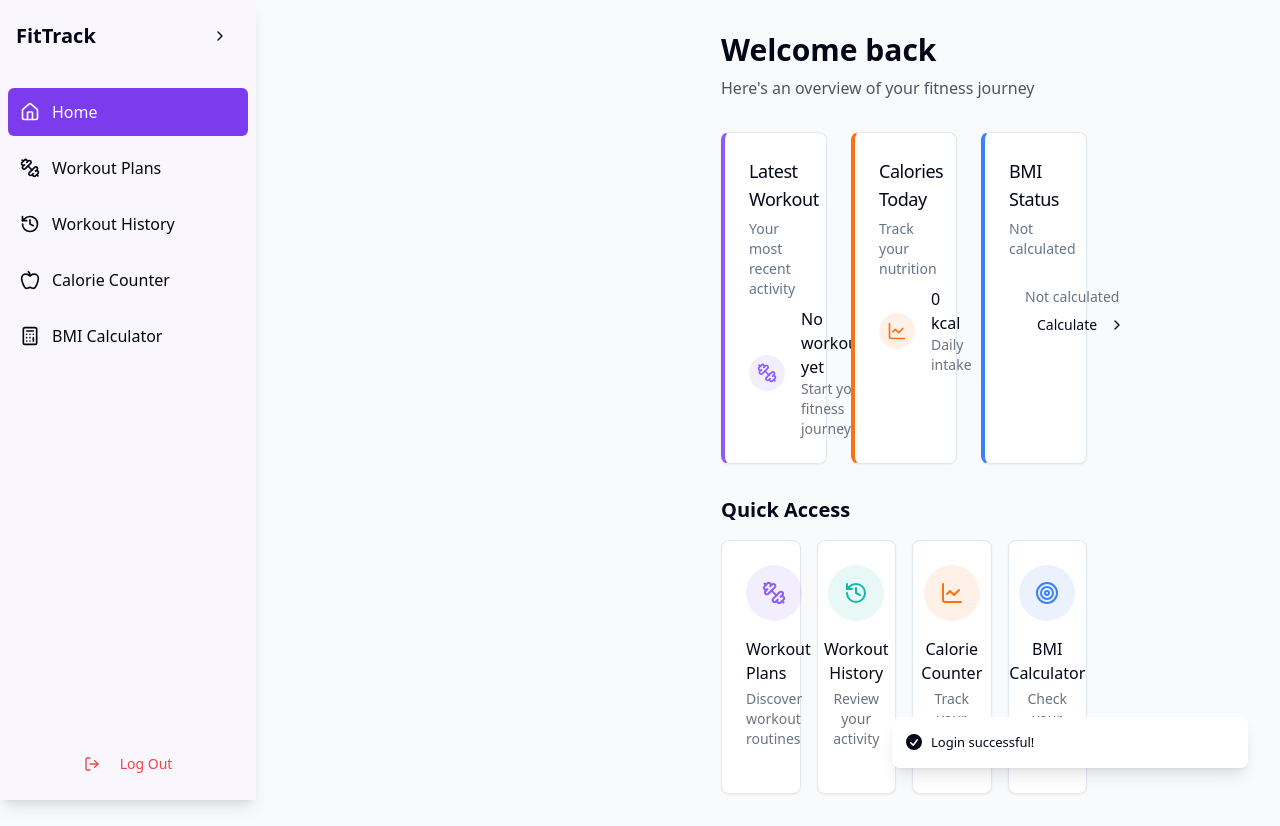
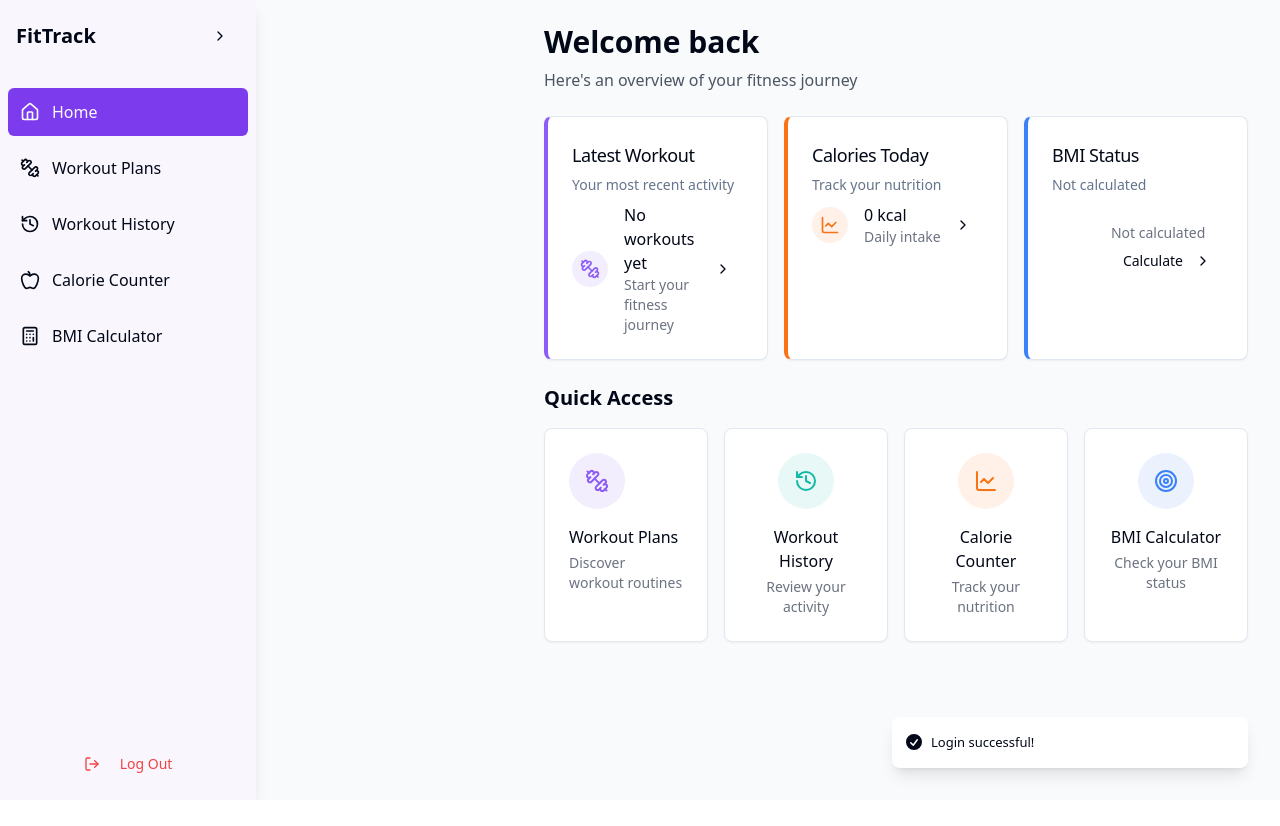
Before and after one commit to Nalin-22/body-beat-blueprint, a React (Vite) app: page /login in a window 1280 px wide. Both pictures are taken after typing "name@example.com", "Sample123" into the empty fields and a click on the button "Sign in". After the commit the page ends 800 px from the top, so only its background shows below. Built offline with nearby package versions, Linux system fonts and the light colour scheme.

Commit message:
Remove whitespace in DashboardLayout
Removed excessive whitespace between the sidebar menu and the main content area in the DashboardLayout to improve visual appearance.

```diff
--- a/src/components/SideMenu.tsx
+++ b/src/components/SideMenu.tsx
@@ -97,8 +97,10 @@ const SideMenu = () => {
                     <Link
                       to={item.path}
                       className={cn(
-                        "flex items-center p-3 rounded-md transition-all hover:bg-sidebar-accent/70 group",
-                        location.pathname === item.path ? "bg-primary text-primary-foreground hover:bg-primary/90" : "hover:text-accent-foreground",
+                        "flex items-center p-3 rounded-md transition-all group",
+                        location.pathname === item.path
+                          ? "bg-primary text-primary-foreground"
+                          : "hover:bg-sidebar-accent/70 hover:text-sidebar-foreground",
                         !isOpen && "justify-center md:justify-center"
                       )}
                     >
--- a/src/layouts/DashboardLayout.tsx
+++ b/src/layouts/DashboardLayout.tsx
@@ -1,13 +1,15 @@
+
 import { Outlet } from 'react-router-dom';
 import SideMenu from '@/components/SideMenu';
 import { cn } from '@/lib/utils';
 import { useState } from 'react';
+
 const DashboardLayout = () => {
   const [isSidebarOpen] = useState(true);
   return <div className="flex min-h-screen bg-gray-50">
       <SideMenu />
       <main className={cn("flex-1 transition-all duration-300", isSidebarOpen ? "md:ml-64" : "md:ml-20")}>
-        <div className="container w-1/2 py-8 px-px">
+        <div className="container max-w-full px-4 md:px-8 py-6">
           <Outlet />
         </div>
       </main>
--- a/src/pages/Dashboard.tsx
+++ b/src/pages/Dashboard.tsx
@@ -1,3 +1,4 @@
+
 import React, { useEffect, useState } from 'react';
 import { Card, CardContent, CardHeader, CardTitle, CardDescription } from '@/components/ui/card';
 import { Button } from '@/components/ui/button';
@@ -67,13 +68,13 @@ const Dashboard = () => {
   ];
 
   return (
-    <div className="space-y-8 ml-0 md:ml-4">
+    <div className="space-y-6">
       <div className="text-left">
         <h1 className="text-3xl font-bold mb-2">Welcome back{user?.name ? `, ${user.name}` : ''}</h1>
         <p className="text-gray-600">Here's an overview of your fitness journey</p>
       </div>
 
-      <div className="grid grid-cols-1 md:grid-cols-2 lg:grid-cols-3 gap-6">
+      <div className="grid grid-cols-1 md:grid-cols-2 lg:grid-cols-3 gap-4">
         <Card className="border-l-4 border-l-fitness-purple">
           <CardHeader className="pb-2">
             <CardTitle className="text-lg font-medium">Latest Workout</CardTitle>
```
